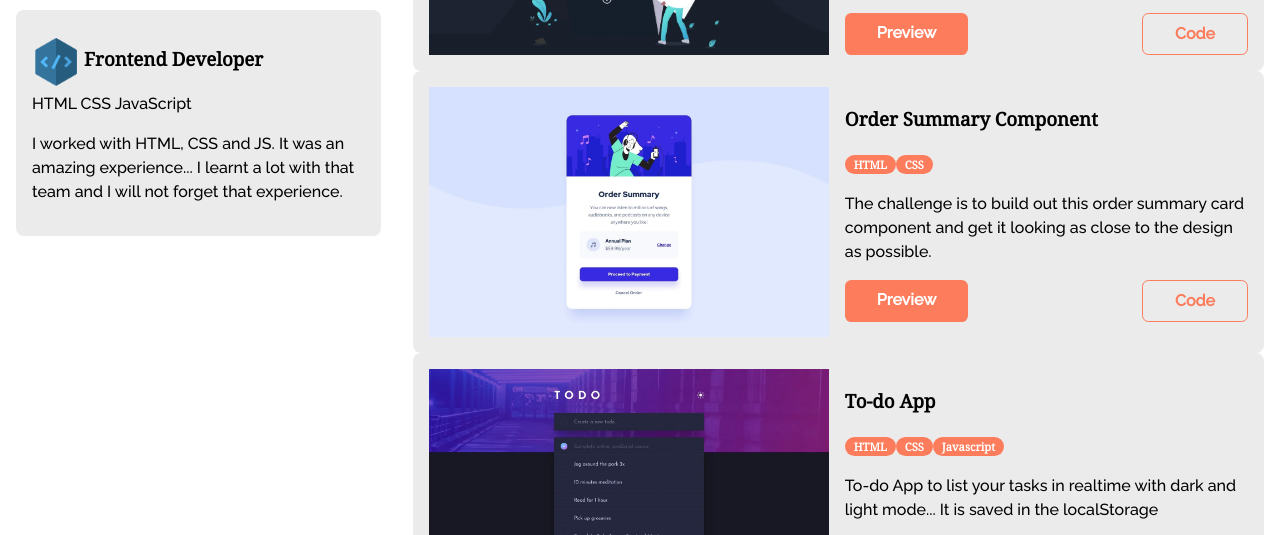
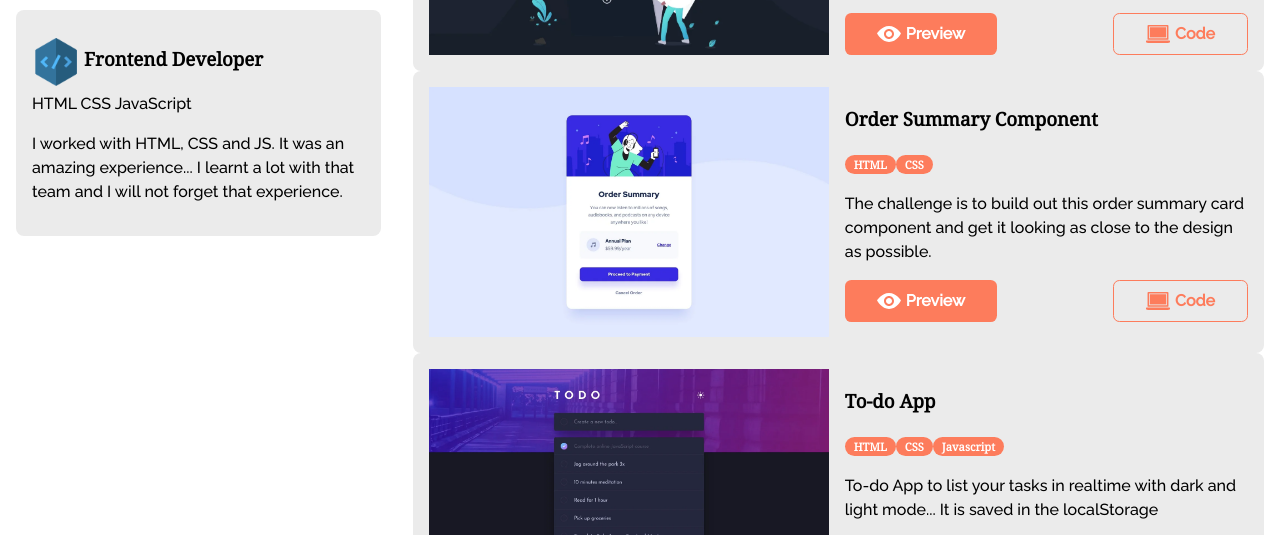
Before and after one commit to surphury/Portfolio, an Astro site: page / in a window 1280 px wide. Shown: the part 237-772 px from the top of the page. Built offline with nearby package versions, Linux system fonts and the light colour scheme; Astro itself is replaced by a stand-in of ours.

Commit message:
feat: add icons

```diff
--- a/src/components/Project.astro
+++ b/src/components/Project.astro
@@ -10,18 +10,24 @@ const ASSETS_PATH = "assets/images/projects/";
 		</header>
 
 		<div class="project__tag-list">
-		{
-		tags.map((tag) => (
-			<span class="project__tag tag">{tag}</span>
-  		))
-  		}
+			{
+				tags.map((tag) => (
+					<span class="project__tag tag">{tag}</span>
+				))
+			}
 		</div>
 
 		<p class="project__text">{description}</p>
 
 		<div class="project__actions">
-			<a href={preview} rel="external" target="_blank" class="button">Preview</a>
-			<a href={code} rel="external" target="_blank" class="button button--reverse">Code</a>
+			<a href={preview} rel="external" target="_blank" class="button">
+			<span class="project__icon--preview"></span>
+			Preview
+			</a>
+			<a href={code} rel="external" target="_blank" class="button button--reverse">
+			<span class="project__icon--code"></span>
+			Code
+			</a>
 		</div>
 	</div>
 </section>
@@ -35,9 +41,34 @@ const ASSETS_PATH = "assets/images/projects/";
     &__actions {
         display: flex;
         justify-content: space-between;
-        flex-wrap: wrap;
         column-gap: 1em;
     }
+
+	&__icon{
+		&--preview, &--code{
+			mask-repeat: no-repeat;
+			mask-position-x: center;
+			mask-position-y: center;
+			/* -webkit-mask-repeat: no-repeat;
+			-webkit-mask-position-x: center;
+			-webkit-mask-position-y: center; */
+			width: 1.5em;
+			aspect-ratio: 1 / 1;
+			display: inline-block;
+			overflow: hidden;
+			background-color: currentColor;
+		}
+
+		&--preview {
+			mask-image: url(/assets/images/icons/eye.svg);
+			/* -webkit-mask-image: url(/assets/images/icons/eye.svg); */
+		}
+
+		&--code {
+			mask-image: url(/assets/images/icons/laptop.svg);
+			/* -webkit-mask-image: url(/assets/images/icons/laptop.svg); */
+		}
+	}
 }
 
 @media only screen and (min-width: 1070px) {
@@ -65,6 +96,9 @@ const ASSETS_PATH = "assets/images/projects/";
     border-radius: 0.4em;
     font-weight: 600;
     text-decoration-line: none;
+	display: inline-flex;
+	align-items: center;
+	column-gap: 0.5ch;
     &:hover {
         animation: shadow-inset-center 0.4s cubic-bezier(0.25, 0.46, 0.45, 0.94) both;
     }
```
Also changed, not shown: public/assets/images/icons/eye.svg (added), public/assets/images/icons/laptop.svg (added).
